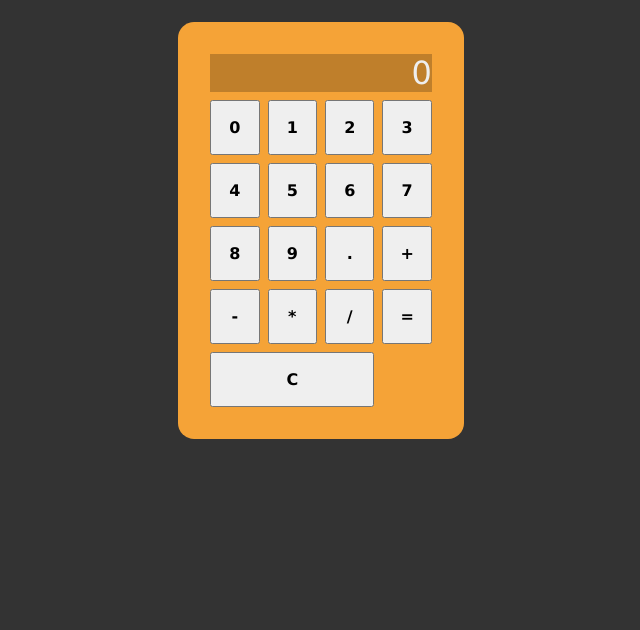
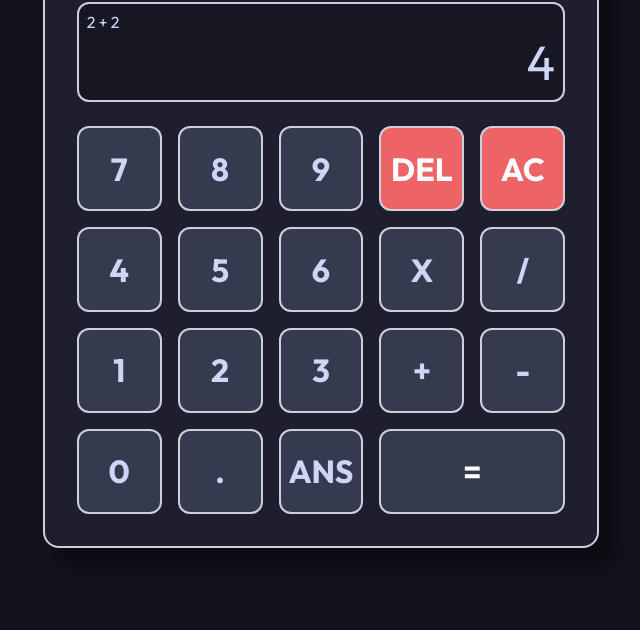
Before and after one commit to Falsidical/odin-calculator, a plain HTML site: page index.html in a window 1280 px wide. Shown: the part 170-800 px from the top of the page, without its empty margins (319-959 px from the left). Drawn offline with Linux system fonts and the light colour scheme.

Commit message:
UI Update

```diff
--- a/calculator.js
+++ b/calculator.js
@@ -1,14 +1,14 @@
 import { functions } from './functions.js';
 const buttons = document.querySelectorAll('.buttons button');
 const screenNumber = document.querySelector('#number');
+const screenHistory = document.querySelector('#history');
 
 let currentNumber = 0;
-let n1 = null;
-let n2 = null;
-let operation = null;
+let history = [];
 
 function updateScreen() {
   screenNumber.textContent = currentNumber;
+  screenHistory.textContent = history.join(' ');
 }
 
 function addNumberToScreen(number) {
@@ -26,40 +26,22 @@ for (let i = 0; i <= 9; i++) {
 
 for (let i = 11; i <= 14; i++) {
   buttons[i].addEventListener('click', (e) => {
-    n1 = currentNumber;
-    operation = e.target.dataset.op;
+    history.push(currentNumber, e.target.dataset.op);
     currentNumber = 0;
     updateScreen();
   });
 }
 
 buttons[15].addEventListener('click', () => {
-  n2 = currentNumber;
-  currentNumber = functions[operation](n1, n2);
+  history.push(currentNumber);
+  currentNumber = functions[history[history.length - 2]](history[history.length - 3], history[history.length - 1]);
   updateScreen();
+  history.push(currentNumber);
 });
 
 buttons[16].addEventListener('click', () => {
   currentNumber = 0;
-  n1 = null;
-  n2 = null;
+  history = [];
   operation = null;
   updateScreen();
 });
-
-/*
-
-[2, +, 2, +, 2]
-
-n1  2
-op  +
-    =
-n2  2
-c   +
-    2
-
-+ n1=4
-
-
-
-*/
--- a/functions.js
+++ b/functions.js
@@ -2,6 +2,6 @@ export const functions = {
   '+': (a, b) => a + b,
   '-': (a, b) => a - b,
   '*': (a, b) => a * b,
-  '/': (a, b) => a / b,
+  '/': (a, b) => (b === 0 ? 'ERROR' : a / b),
   '^': (a, b) => a ** b,
 };
--- a/index.html
+++ b/index.html
@@ -9,32 +9,31 @@
   </head>
   <body>
     <div class="calculator">
+      <h1>FRANSIO</h1>
       <div class="screen">
-        <span id="number">0</span>
+        <span id="history">2 + 2</span>
+        <span id="number">4</span>
       </div>
       <div class="buttons">
-        <button>0</button>
-        <button>1</button>
-        <button>2</button>
-        <button>3</button>
-        <button>4</button>
-        <button>5</button>
-        <button>6</button>
-        <button>7</button>
-        <button>8</button>
-        <button>9</button>
-        <button>.</button>
-        <button data-op="+">+</button>
-        <button data-op="-">-</button>
-        <button data-op="*">*</button>
-        <button data-op="/">/</button>
-        <button>=</button>
-        <button>C</button>
-        <!-- <button>%</button>
-        <button>x<sup>y</sup></button>
-        <button>+/-</button>
-        <button>x<sup>2</sup></button>
-        <button>DEL</button> -->
+        <button data-key="7">7</button>
+        <button data-key="8">8</button>
+        <button data-key="9">9</button>
+        <button data-key="DEL">DEL</button>
+        <button data-key="AC">AC</button>
+        <button data-key="4">4</button>
+        <button data-key="5">5</button>
+        <button data-key="6">6</button>
+        <button data-key="*">X</button>
+        <button data-key="/">/</button>
+        <button data-key="1">1</button>
+        <button data-key="2">2</button>
+        <button data-key="3">3</button>
+        <button data-key="+">+</button>
+        <button data-key="-">-</button>
+        <button data-key="0">0</button>
+        <button data-key=".">.</button>
+        <button data-key="ANS">ANS</button>
+        <button data-key="=">=</button>
       </div>
     </div>
   </body>
--- a/style.css
+++ b/style.css
@@ -1,3 +1,5 @@
+@import url('https://fonts.googleapis.com/css2?family=Orbitron:wght@800&family=Outfit:wght@100..900&family=Silkscreen&display=swap');
+
 * {
   margin: 0;
   padding: 0;
@@ -5,47 +7,77 @@
 }
 
 body {
-  background-color: #333;
-  color: #eee;
+  background-color: #11111b;
+  color: #cdd6f4;
   display: flex;
   justify-content: center;
   align-items: center;
   flex-direction: column;
   min-height: 100vh;
-  font-family: 'Lucida Sans', 'Lucida Sans Regular', 'Lucida Grande', 'Lucida Sans Unicode', Geneva, Verdana, sans-serif;
+  font-family: 'Outfit', sans-serif;
 }
 
 .calculator {
-  background-color: rgb(245, 163, 55);
+  background-color: #1e1e2e;
   border-radius: 16px;
   padding: 32px;
+  box-shadow: 16px 16px 8px rgba(0, 0, 0, 0.308);
+  border: 2px solid #ccd0da;
+}
+
+h1 {
+  margin-bottom: 16px;
+  text-shadow: 2px 2px 2px#ccd0da8f;
 }
 
 .screen {
   display: flex;
   flex-direction: column;
   background-color: #00000038;
-  margin-bottom: 8px;
+  border: 2px solid #ccd0da;
+  border-radius: 12px;
+  padding: 8px;
+  margin-bottom: 24px;
 }
 
 #number {
   text-align: right;
-  font-size: 32px;
+  font-size: 48px;
 }
 
 .buttons {
   display: grid;
-  grid-template-columns: repeat(4, 1fr);
-  gap: 8px;
+  grid-template-columns: repeat(5, 1fr);
+  gap: 16px;
 }
 
 button {
   font-family: inherit;
-  font-size: 16px;
-  padding: 16px;
+  color: inherit;
+  font-size: 32px;
+  padding: 8px;
   font-weight: bold;
+  background-color: #363a4f;
+  border: 2px solid #ccd0da;
+  border-radius: 12px;
+  aspect-ratio: 1;
+  transition: all 50ms linear;
+  cursor: pointer;
+}
+
+button:active {
+  transform: scale(0.9);
+}
+
+button:nth-child(4),
+button:nth-child(5) {
+  color: white;
+  background-color: #ee6366;
 }
 
 button:last-child {
-  grid-column: span 3;
+  grid-column: span;
+  aspect-ratio: initial;
+  grid-column: span 2;
+  color: white;
 }
```
